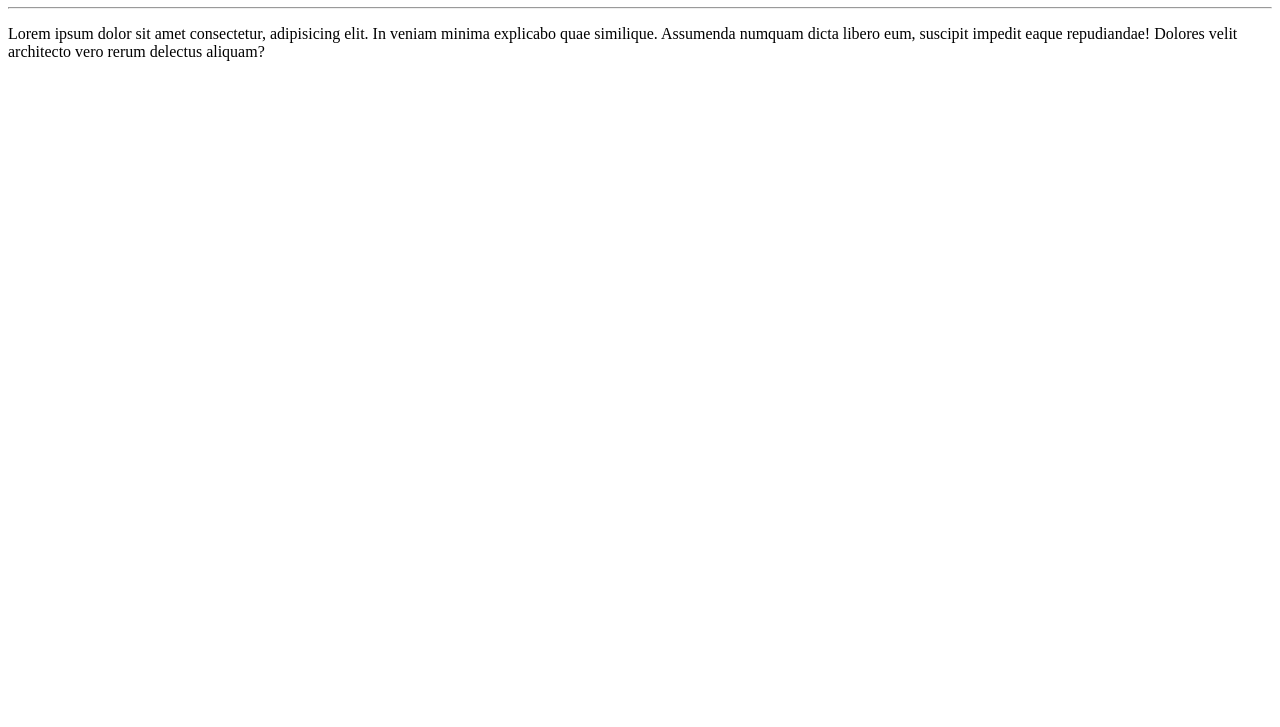
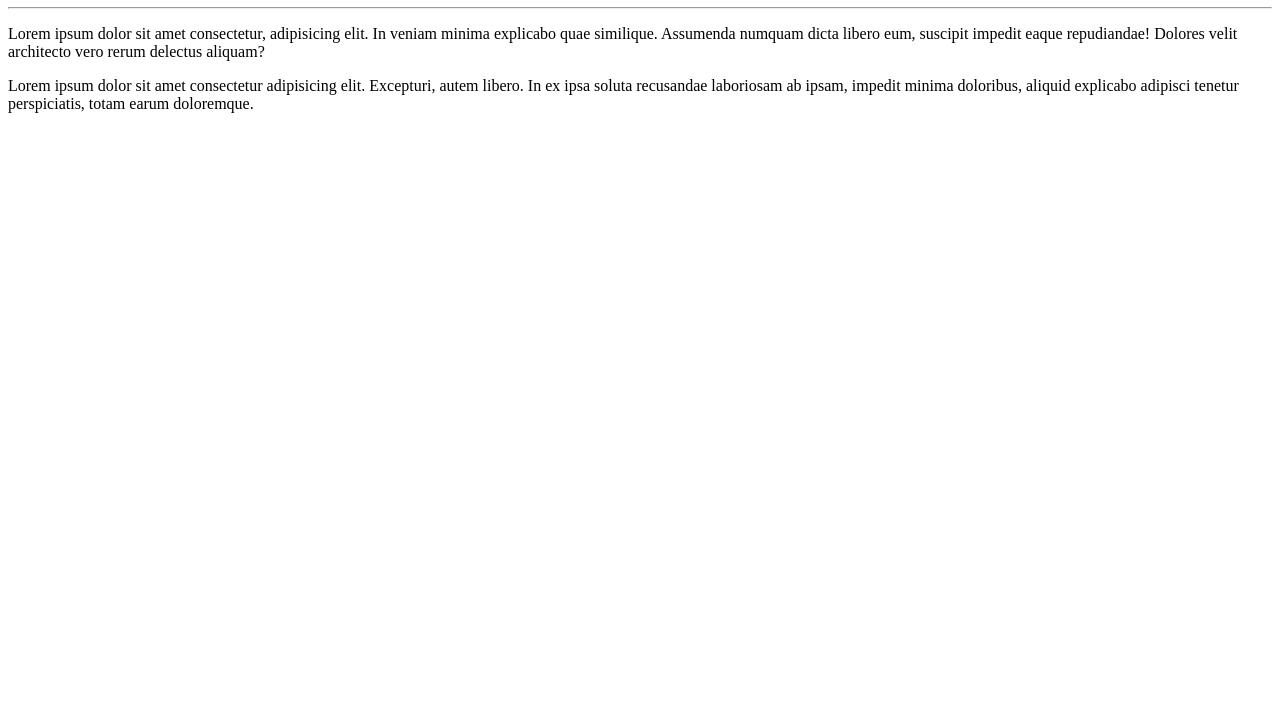
Before and after one commit to SeverinoDAC/Oi-Pessoas, a plain HTML site: page site-exemplo/index.html in a window 1280 px wide. Shown: the part 73-800 px from the top of the page. Drawn offline with Linux system fonts and the light colour scheme.

Commit message:
adicionei um parágrafo

```diff
--- a/site-exemplo/index.html
+++ b/site-exemplo/index.html
@@ -4,11 +4,12 @@
     <meta charset="UTF-8">
     <meta http-equiv="X-UA-Compatible" content="IE=edge">
     <meta name="viewport" content="width=device-width, initial-scale=1.0">
+    <title>Meu primeiro site em repositório</title>
 </head>
 <body>
     <h1>Olá, Pessoas</h1>
     <hr>
     <p>Lorem ipsum dolor sit amet consectetur, adipisicing elit. In veniam minima explicabo quae similique. Assumenda numquam dicta libero eum, suscipit impedit eaque repudiandae! Dolores velit architecto vero rerum delectus aliquam?</p>
-
+    <p>Lorem ipsum dolor sit amet consectetur adipisicing elit. Excepturi, autem libero. In ex ipsa soluta recusandae laboriosam ab ipsam, impedit minima doloribus, aliquid explicabo adipisci tenetur perspiciatis, totam earum doloremque.</p>
 </body>
 </html>
```
